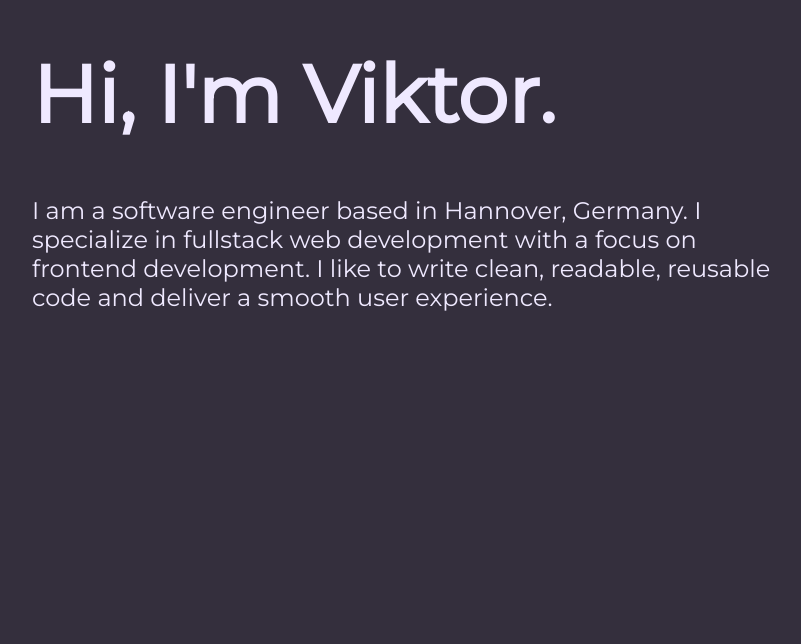
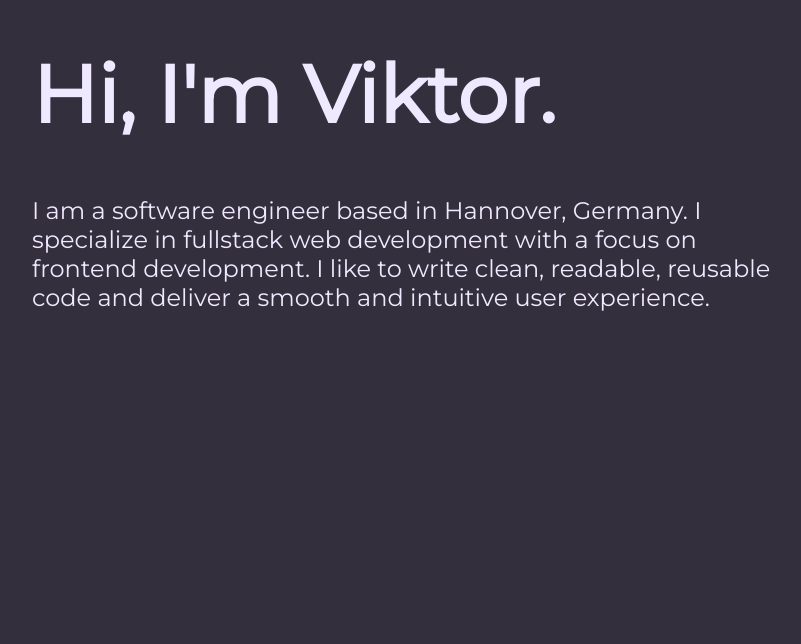
Before and after one commit to VKTRN/Portfolio, a React (Create React App) app: page / in a window 1280 px wide. Shown: the part 156-800 px from the top of the page, without its empty margins (224-1025 px from the left). Built offline with nearby package versions, Linux system fonts and the light colour scheme; a web font is replaced by a local one.

Commit message:
Update intro text.

```diff
--- a/src/pages/Home.jsx
+++ b/src/pages/Home.jsx
@@ -29,7 +29,7 @@ function Home() {
               </h1>
               <p>
                 I am a software engineer based in Hannover, Germany. I specialize in fullstack web development with a focus on frontend development.
-                I like to write clean, readable, reusable code and deliver a smooth user experience.
+                I like to write clean, readable, reusable code and deliver a smooth and intuitive user experience.
               </p>
             </div>
           </div>
```
